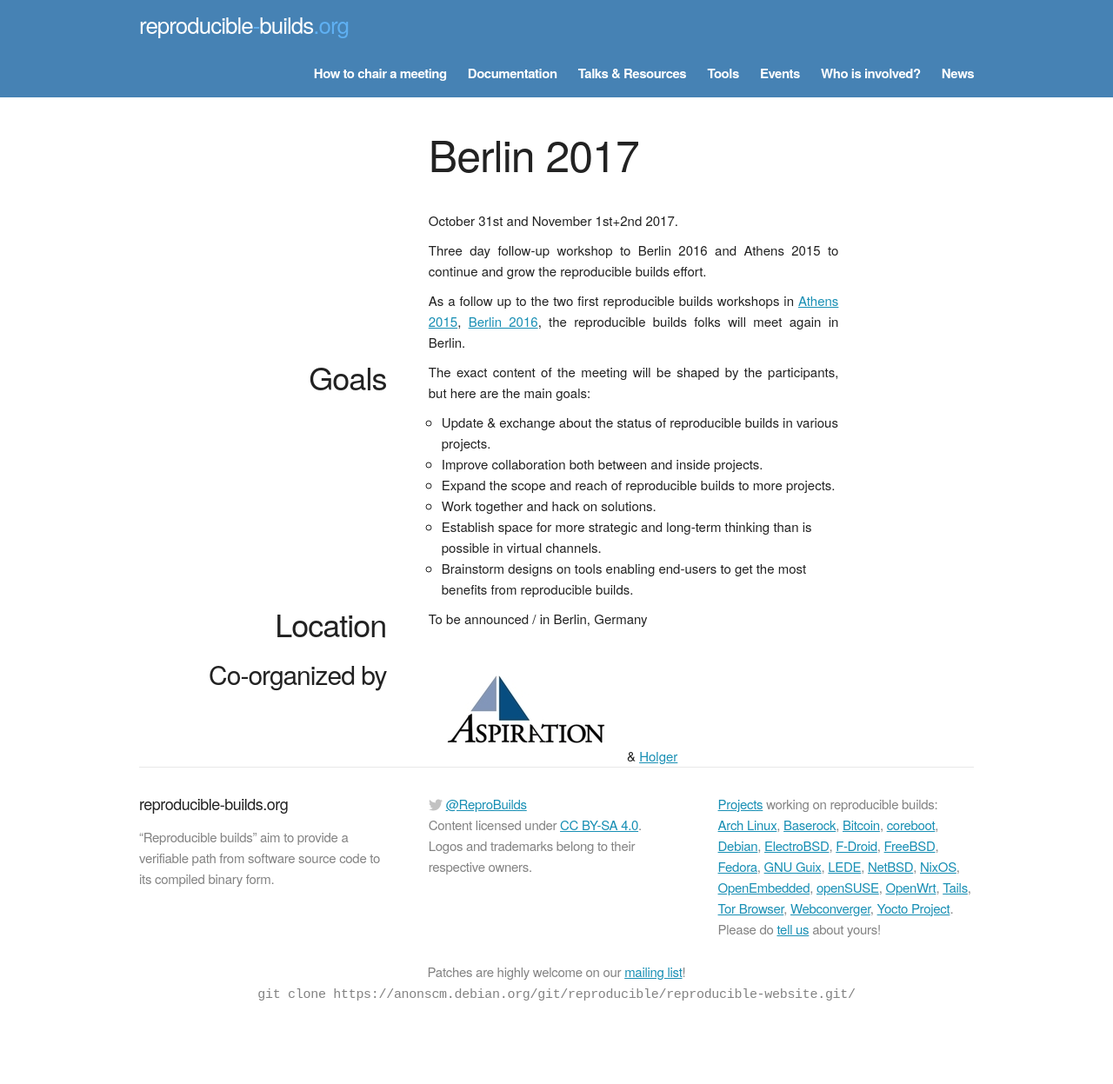
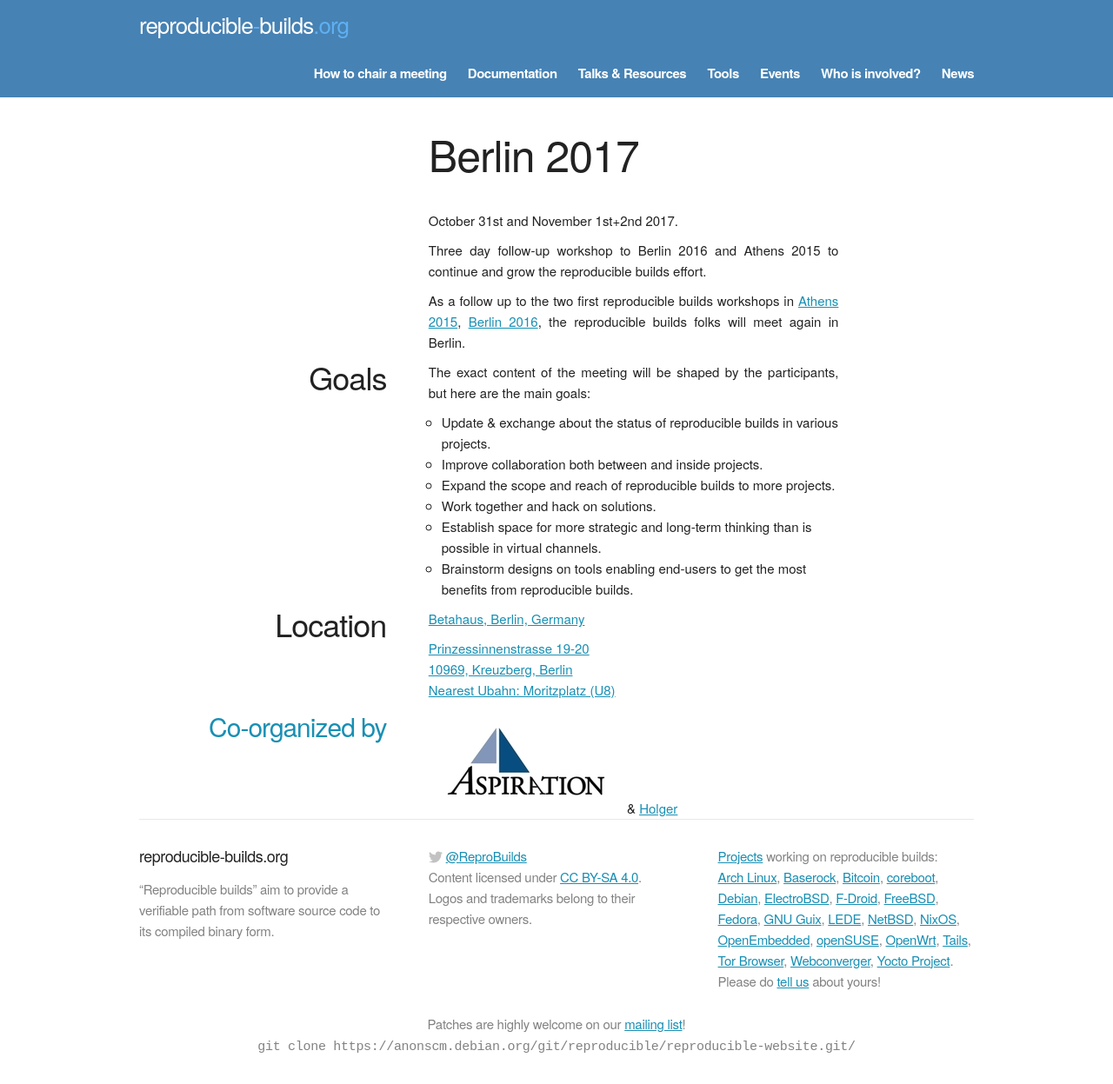
Before and after one commit to prototypefund/reproducible-website, a Jekyll site: the page built from _events/berlin2017.html, in a window 1280 px wide. Shown: the whole page at 87% size. Built offline with Jekyll 4.4.1, drawn with Linux system fonts in a browser that asks for light colours; some web fonts are replaced; before the commit the page ends 1187 px from its top, so only the background shows below that.

Commit message:
RWS3 will happen at Betahaus, Berlin
Signed-off-by: Holger Levsen <holger@layer-acht.org>

```diff
--- a/_events/berlin2017.html
+++ b/_events/berlin2017.html
@@ -75,7 +75,11 @@
   </div>
   <div class="eight columns text">
     <p>
-      To be announced / in Berlin, Germany
+      <a href="https://www.betahaus.com/berlin/space/">Betahaus, Berlin, Germany
+    </p>
+    <p>Prinzessinnenstrasse 19-20<br />
+       10969, Kreuzberg, Berlin<br />
+       Nearest Ubahn: Moritzplatz (U8)<br />
     </p>
   </div>
 </div>
```
